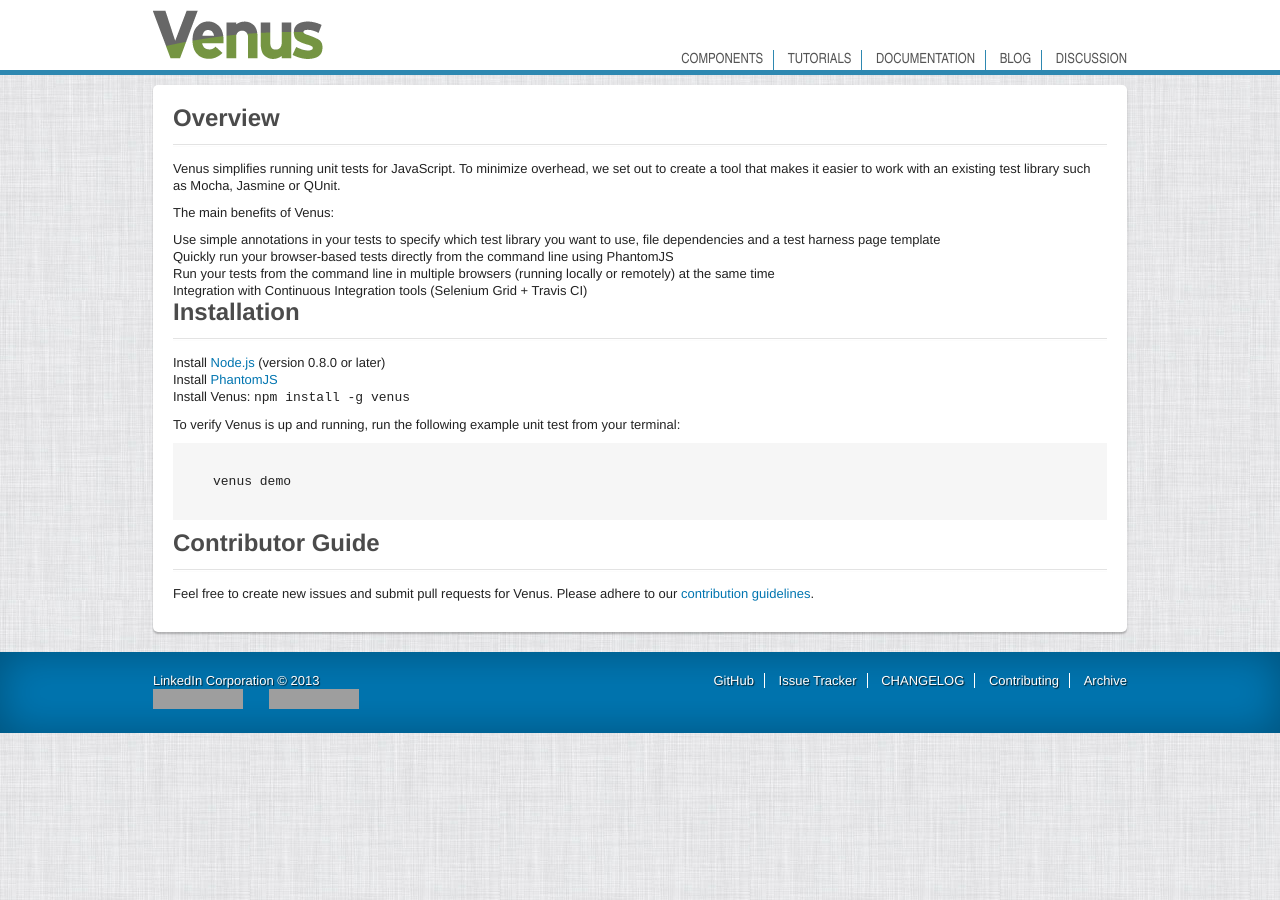
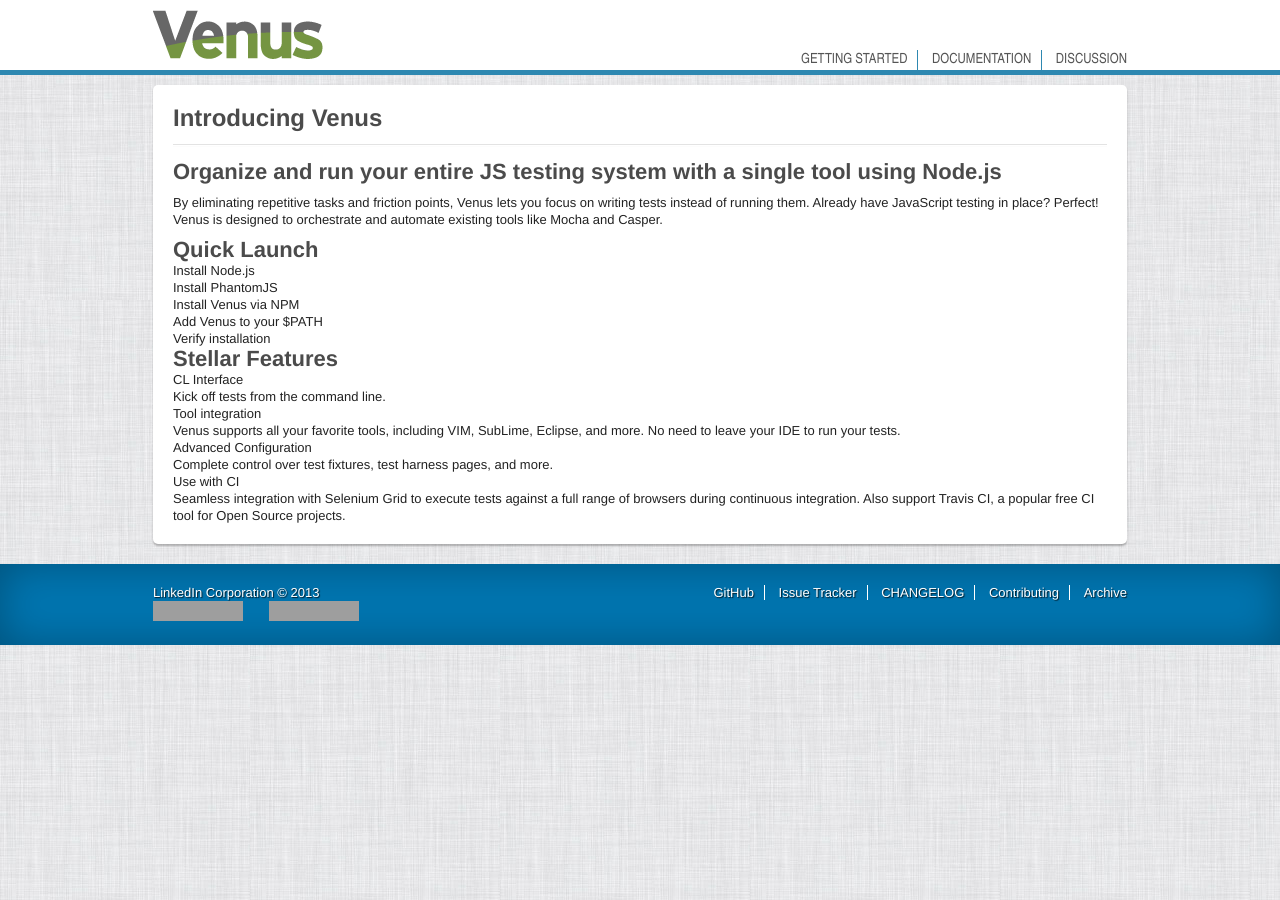
Before and after one commit to venusjs/venusjs.github.com, a Jekyll site: the page built from index.md, in a window 1280 px wide. Built offline with Jekyll 4.4.1, drawn with Linux system fonts in a browser that asks for light colours; nearby versions of some CDN libraries; Markdown is read by kramdown in place of the engine named in the settings; grey boxes are pictures that could not be loaded.

Commit message:
Modified global nav to fit new structure

```diff
--- a/_config.yml
+++ b/_config.yml
@@ -55,9 +55,9 @@
 pagination : false
 
 # API docs
-api_docs :
-  - {title: 'Module Methods', url: '/documentation/module/', summary : 'Explore the documentation for mixins and other module methods.' }
-  - {title: 'Native Methods', url: '/documentation/native/', summary : 'Learn about the native methods provided through the Sass function API.' }
+#api_docs :
+#  - {title: 'Module Methods', url: '/documentation/module/', summary : 'Explore the documentation for mixins and other module methods.' }
+#  - {title: 'Native Methods', url: '/documentation/native/', summary : 'Learn about the native methods provided through the Sass function API.' }
 
 # all links will be namespaced by BASE_PATH if defined
 BASE_PATH : false
--- a/blog/index.html
+++ b/blog/index.html
@@ -3,7 +3,7 @@
 title   : Blog
 header  : Announcements and Musings
 group   : navigation
-weight  : 5
+weight  : 0
 ---
 {% include config %}
 
--- a/components/index.html
+++ b/components/index.html
@@ -3,7 +3,7 @@
 title   : Components
 header  : Components and Patterns
 group   : navigation
-weight  : 1
+weight  : -1
 ---
 {% include config %}
 
--- a/index.md
+++ b/index.md
@@ -1,9 +1,35 @@
 ---
 layout  : page
-title   : Overview
+title   : Introducing Venus
 ---
 {% include config %}
 
+## Organize and run your entire JS testing system with a single tool using Node.js
+
+By eliminating repetitive tasks and friction points, Venus lets you focus on writing tests instead of running them. Already have JavaScript testing in place? Perfect! Venus is designed to orchestrate and automate existing tools like Mocha and Casper.
+
+## Quick Launch
+
+1. Install Node.js
+2. Install PhantomJS
+3. Install Venus via NPM
+4. Add Venus to your $PATH
+5. Verify installation
+
+## Stellar Features
+
+<dl>
+  <dt>CL Interface</dt>
+  <dd>Kick off tests from the command line.</dd>
+  <dt>Tool integration</dt>
+  <dd>Venus supports all your favorite tools, including VIM, SubLime, Eclipse, and more. No need to leave your IDE to run your tests.</dd>
+  <dt>Advanced Configuration</dt>
+  <dd>Complete control over test fixtures, test harness pages, and more.</dd>
+  <dt>Use with CI</dt>
+  <dd>Seamless integration with Selenium Grid to execute tests against a full range of browsers during continuous integration. Also support Travis CI, a popular free CI tool for Open Source projects.</dd>
+</dl>
+
+<!--
 Venus simplifies running unit tests for JavaScript. To minimize overhead, we set out to create a tool that makes it easier to work with an existing test library such as Mocha, Jasmine or QUnit.
 
 The main benefits of Venus:
@@ -31,3 +57,4 @@
 ---
 
 Feel free to create new issues and submit pull requests for Venus. Please adhere to our <a href="https://github.com/venusjs/venus/blob/master/CONTRIBUTING.md">contribution guidelines</a>.
+-->
--- a/tutorials/index.md
+++ b/tutorials/index.md
@@ -1,6 +1,6 @@
 ---
 layout  : page
-title   : Tutorials
+title   : Getting Started
 header  : Getting Started
 group   : navigation
 weight  : 3
```
